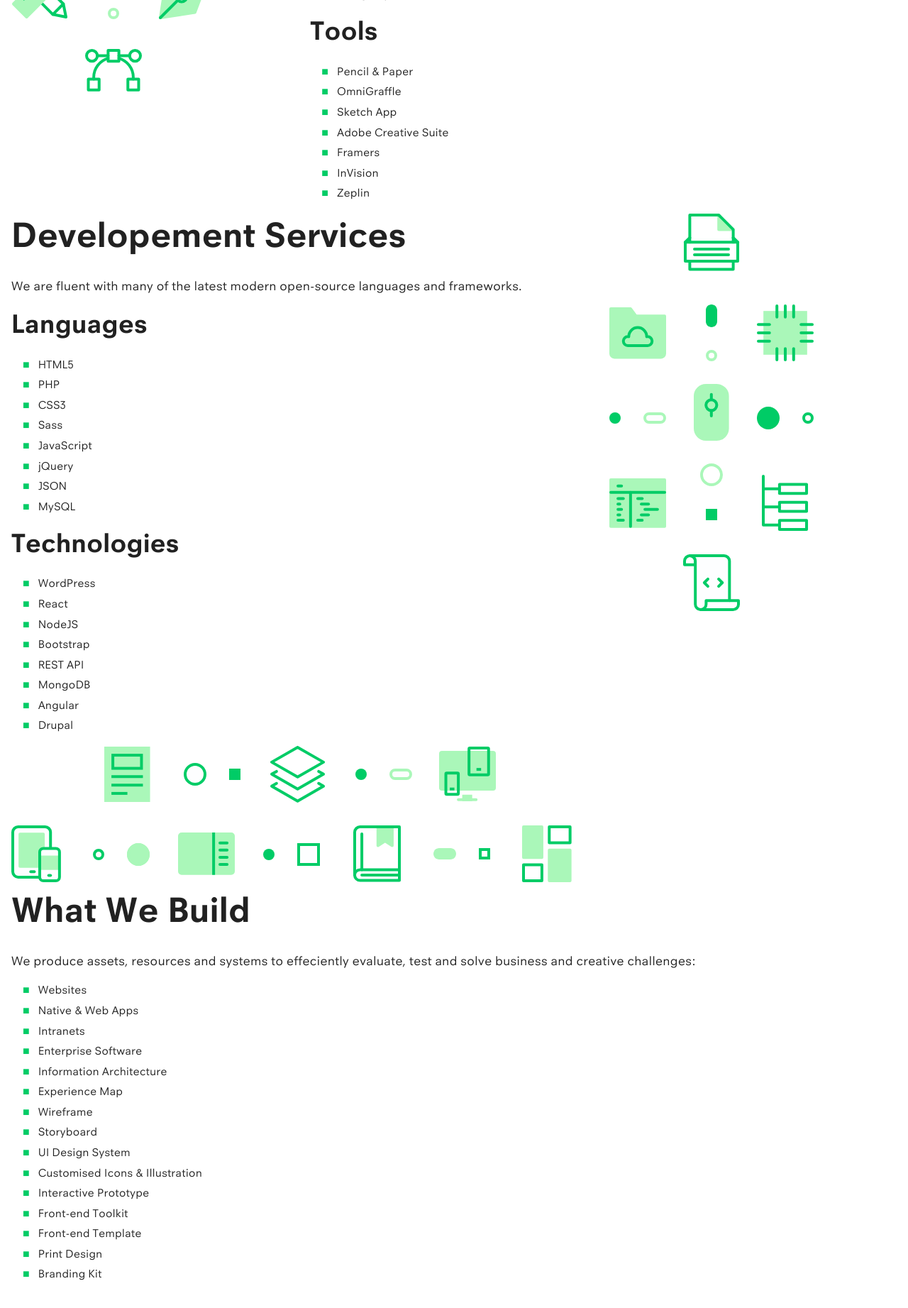
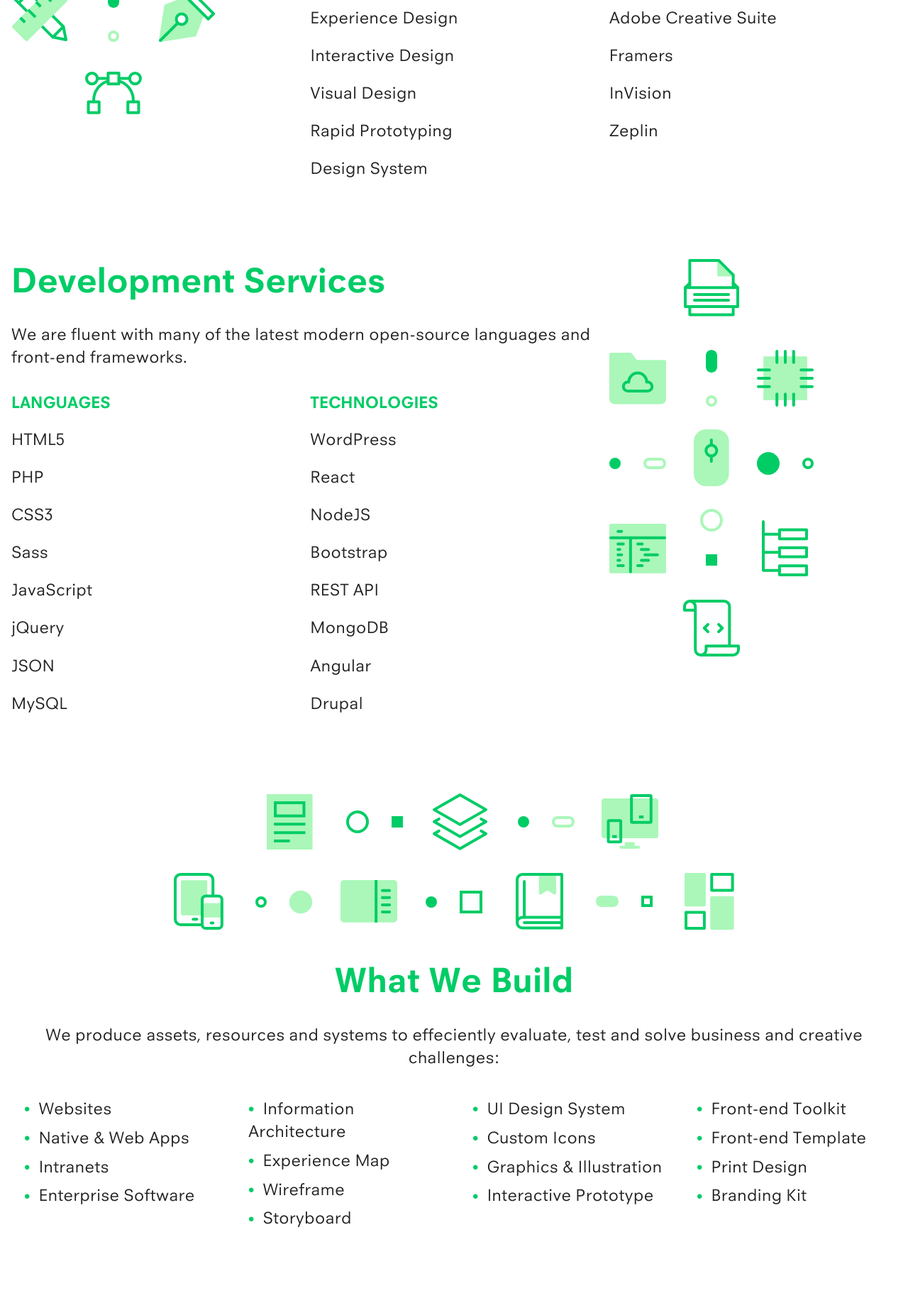
Before and after one commit to darrenbarklie/craftapplied-v3, a React app: page /services in a window 1280 px wide. Shown: the part 645-2488 px from the top of the page at 71% size. Built offline with nearby package versions, Linux system fonts and the light colour scheme; a small style sheet from the web is missing.

Commit message:
Services authored and styled

```diff
--- a/src/components/services/Services.js
+++ b/src/components/services/Services.js
@@ -13,7 +13,7 @@
       <Row className="page services">
         <Col>
 
-          <Row className="design-services">
+          <Row id="design-services" className="section">
             <Col xs={12} md={4}>
               <img src={DesignImg} alt="Design illustration" />
             </Col>
@@ -21,9 +21,11 @@
             <Col xs={12} md={8}>
 
               <h2>Design Services</h2>
-              <p>Our user-focused approach to design ensures solutions are efficient, effective, and attractive.</p>
+              <p>Our user-focused approach to design ensures that our creative solutions are efficient, effective, and attractive.</p>
 
-              <h3>Creative &amp; Research</h3>
+              <Row>
+                <Col xs={6}>
+                  <h3 className="subheader-text">Creative &amp; Research</h3>
                   <ul>
                     <li>Market Research</li>
                     <li>User Profile</li>
@@ -34,8 +36,10 @@
                     <li>Rapid Prototyping</li>
                     <li>Design System</li>
                   </ul>
+                </Col>
 
-              <h3>Tools</h3>
+                <Col xs={6}>
+                  <h3 className="subheader-text">Tools</h3>
                   <ul>
                     <li>Pencil &amp; Paper</li>
                     <li>OmniGraffle</li>
@@ -45,17 +49,21 @@
                     <li>InVision</li>
                     <li>Zeplin</li>
                   </ul>
-
+                </Col>
+              </Row>
             </Col>
           </Row>
 
-          <Row className="development-services">
+
+          <Row id="development-services" className="section">
             <Col xs={12} md={8}>
 
-              <h2>Developement Services</h2>
-              <p>We are fluent with many of the latest modern open-source languages and frameworks.</p>
+              <h2>Development Services</h2>
+              <p>We are fluent with many of the latest modern open-source languages and front-end frameworks.</p>
 
-              <h3>Languages</h3>
+              <Row>
+                <Col xs={6}>
+                  <h3 className="subheader-text">Languages</h3>
                   <ul>
                     <li>HTML5</li>
                     <li>PHP</li>
@@ -66,8 +74,10 @@
                     <li>JSON</li>
                     <li>MySQL</li>
                   </ul>
+                </Col>
 
-              <h3>Technologies</h3>
+                <Col xs={6}>
+                  <h3 className="subheader-text">Technologies</h3>
                   <ul>
                     <li>WordPress</li>
                     <li>React</li>
@@ -79,13 +89,16 @@
                     <li>Drupal</li>
                   </ul>
                 </Col>
+              </Row>
+            </Col>
 
             <Col xs={12} md={4}>
               <img src={DevImg} alt="Development illustration" />
             </Col>
           </Row>
 
-          <Row className="build-services">
+
+          <Row id="build-services" className="section" center="xs">
             <Col xs={12}>
               <img src={BuildImg} alt="Build illustration" />
             </Col>
@@ -95,24 +108,43 @@
               <h2>What We Build</h2>
               <p>We produce assets, resources and systems to effeciently evaluate, test and solve business and creative challenges:</p>
 
+              <Row>
+                <Col xs={3}>
                   <ul>
                     <li>Websites</li>
                     <li>Native &amp; Web Apps</li>
                     <li>Intranets</li>
                     <li>Enterprise Software</li>
+                  </ul>
+                </Col>
+
+                <Col xs={3}>
+                  <ul>
                     <li>Information Architecture</li>
                     <li>Experience Map</li>
                     <li>Wireframe</li>
                     <li>Storyboard</li>
+                  </ul>
+                </Col>
+
+                <Col xs={3}>
+                  <ul>
                     <li>UI Design System</li>
-                <li>Customised Icons &amp; Illustration</li>
+                    <li>Custom Icons</li>
+                    <li>Graphics &amp; Illustration</li>
                     <li>Interactive Prototype</li>
+                  </ul>
+                </Col>
+
+                <Col xs={3}>
+                  <ul>
                     <li>Front-end Toolkit</li>
                     <li>Front-end Template</li>
                     <li>Print Design</li>
                     <li>Branding Kit</li>
                   </ul>
-
+                </Col>
+              </Row>
             </Col>
           </Row>
         </Col>
@@ -120,7 +152,3 @@
     )
   }
 }
-
-{/* Design services
-Development Services
-What We Build */}
--- a/src/sass/components/_home.scss
+++ b/src/sass/components/_home.scss
@@ -4,6 +4,7 @@
     padding-bottom: 2rem;
     h1 {
       margin-top: 2rem;
+      margin-bottom: 0.5em;
       font-size: 3.5rem;
       line-height: 1.333;
       color: $spring-green;
--- a/src/sass/components/_services.scss
+++ b/src/sass/components/_services.scss
@@ -1,3 +1,60 @@
 .page.services {
-
+  h2 {
+    color: $spring-green;
+    margin-bottom: 0.5em;
+  }
+  h3 {
+    font-size: 1.5rem;
+    color: $spring-green;
+    margin-bottom: 0.5em;
+    text-transform: uppercase;
+  }
+  p {
+    font-size: 1.5rem;
+    margin-bottom: 2rem;
+  }
+  #design-services {
+    ul {
+      margin: 0.33em 0;
+      li {
+        font-size: 1.5rem;
+        padding: 0.33em 0;
+        &::before {
+          content: "";
+          display: none;
+        }
+      }
+    }
+  }
+  #development-services {
+    ul {
+      margin: 0.33em 0;
+      li {
+        font-size: 1.5rem;
+        padding: 0.33em 0;
+        &::before {
+          content: "";
+          display: none;
+        }
+      }
+    }
+  }
+  #build-services {
+    img {
+      margin-bottom: 2rem;
+    }
+    ul {
+      text-align: left;
+      margin-top: 0.33em;
+      margin-bottom: 0.33em;
+      li {
+        font-size: 1.5rem;
+        &::before {
+          content: "•";
+          position: relative;
+          top: 0.05em;
+        }
+      }
+    }
+  }
 }
--- a/src/sass/globals/_typography.scss
+++ b/src/sass/globals/_typography.scss
@@ -73,7 +73,6 @@
 h1, h2, h3, h4, h5, h6 {
   font-family: 'NeuzeitOffice-Bold', serif;
   line-height: 1.333;
-  padding: 0 0 0.5em;
 }
 h1, .display-text { font-size: 4.209rem; }
 h2, .header-text  { font-size: 3.157rem; }
@@ -110,16 +109,19 @@
 }
 ul {
   list-style: none;
-  font-size: 1rem;
-  line-height: 1.333;
-  margin: 0 0 1em 1rem;
+  margin: 0.5em 0 0.5em 1em;
   li {
+    font-size: 1.1rem;
+    line-height: 1.333;
+    padding-bottom: 0.1rem;
     margin: 0 0 0.33rem 0;
     &::before {
       content: "■";
       font-family: "Arial";
       color: $spring-green;
       padding-right: 0.75rem;
+      position: relative;
+      top: -0.09em;
     }
   }
 }
```
Lines whose indentation alone changed are shown as unchanged.
